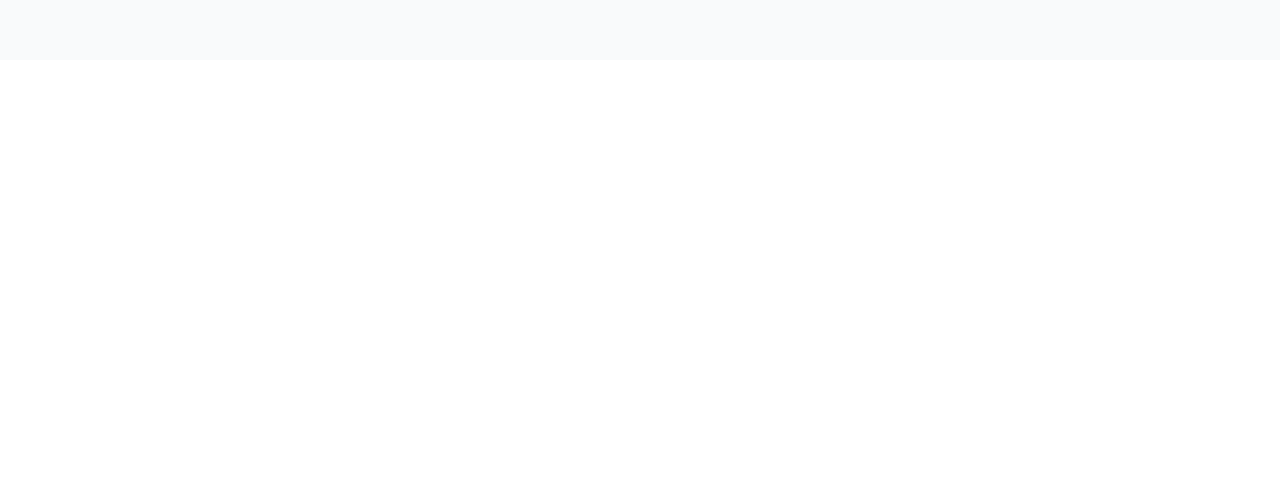
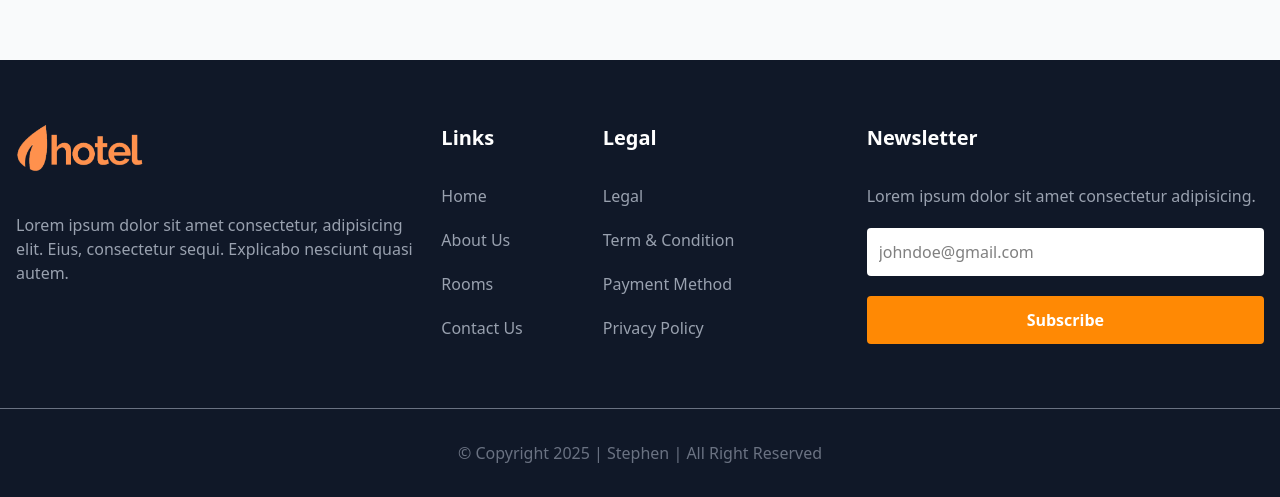
Before and after one commit to penhele/booking-hotel, a Next.js app: page / in a window 1280 px wide. Shown: the part 740-1237 px from the top of the page. Before the commit the page ends 800 px from the top, so only its background shows below. Built offline with nearby package versions, Linux system fonts and the light colour scheme.

Commit message:
feat: add footer

```diff
--- a/app/layout.tsx
+++ b/app/layout.tsx
@@ -2,6 +2,7 @@
 import { Raleway } from "next/font/google";
 import "./globals.css";
 import Navbar from "@/components/navbar/navbar";
+import Footer from "@/components/footer";
 
 const raleway = Raleway({
   variable: "--font-raleway",
@@ -23,6 +24,7 @@
       <body className={`${raleway.variable} antialiased`}>
         <Navbar />
         <main className="bg-gray-50 min-h-screen">{children}</main>
+        <Footer />
       </body>
     </html>
   );
--- /dev/null
+++ b/components/footer.tsx
@@ -0,0 +1,86 @@
+import Image from "next/image";
+import Link from "next/link";
+import React from "react";
+
+const Footer = () => {
+  return (
+    <footer className="bg-gray-900">
+      <div className="max-w-screen-xl mx-auto px-4 w-full py-10 md:py-16">
+        <div className="grid md:grid-cols-3 gap-7">
+          <div>
+            <Link href="/" className="mb-10 block">
+              <Image src="/logo.png" width={128} height={49} alt="logo" />
+            </Link>
+
+            <p className="text-gray-400">
+              Lorem ipsum dolor sit amet consectetur, adipisicing elit. Eius,
+              consectetur sequi. Explicabo nesciunt quasi autem.
+            </p>
+          </div>
+          <div className="flex gap-20">
+            <div className="flex-1 md:flex-none">
+              <h4 className="mb-8 text-xl font-semibold text-white">Links</h4>
+              <ul className="list-item space-y-5 text-gray-400">
+                <li>
+                  <Link href="/">Home</Link>
+                </li>
+                <li>
+                  <Link href="/about">About Us</Link>
+                </li>
+                <li>
+                  <Link href="/room">Rooms</Link>
+                </li>
+                <li>
+                  <Link href="/contact">Contact Us</Link>
+                </li>
+              </ul>
+            </div>
+            <div className="flex-1 md:flex-none">
+              <h4 className="mb-8 text-xl font-semibold text-white">Legal</h4>
+              <ul className="list-item space-y-5 text-gray-400">
+                <li>
+                  <Link href="#">Legal</Link>
+                </li>
+                <li>
+                  <Link href="#">Term & Condition</Link>
+                </li>
+                <li>
+                  <Link href="#">Payment Method</Link>
+                </li>
+                <li>
+                  <Link href="#">Privacy Policy</Link>
+                </li>
+              </ul>
+            </div>
+          </div>
+          <div>
+            <h4 className="mb-8 text-xl font-semibold text-white">
+              Newsletter
+            </h4>
+            <p className="text-gray-400">
+              Lorem ipsum dolor sit amet consectetur adipisicing.
+            </p>
+            <form action="" className="mt-5">
+              <div className="mb-5">
+                <input
+                  type="text"
+                  name="email"
+                  className="w-full p-3 rounded-sm bg-white"
+                  placeholder="johndoe@gmail.com"
+                />
+              </div>
+              <button className="bg-orange-400 p-3 font-bold text-white w-full text-center rounded-sm  hover:bg-orange-500">
+                Subscribe
+              </button>
+            </form>
+          </div>
+        </div>
+      </div>
+      <div className="max-w-screen-xl mx-auto px-4 border-t border-gray-500 py-8 text-center text-base text-gray-500">
+        &copy; Copyright 2025 | Stephen | All Right Reserved
+      </div>
+    </footer>
+  );
+};
+
+export default Footer;
```
